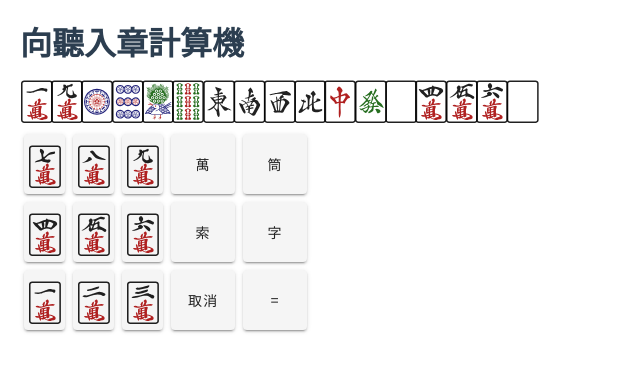
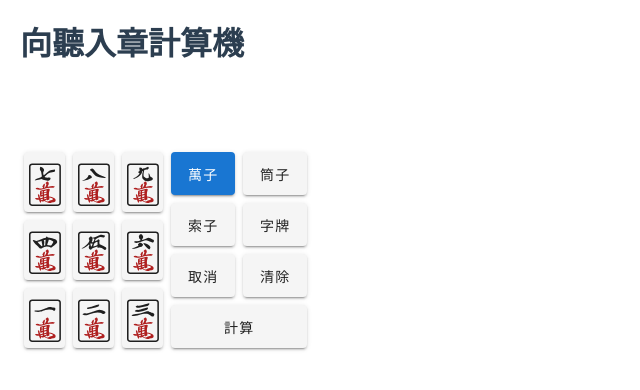
Before and after one commit to garyleung142857/cal-shanten-beta, a Vue app: page / in a window 1280 px wide. Shown: the top 390 px of the page, without its empty margins (0-640 px from the left). Built offline with nearby package versions, Linux system fonts and the light colour scheme.

Commit message:
implemeted keyboard

```diff
--- a/src/App.vue
+++ b/src/App.vue
@@ -2,8 +2,13 @@
   <v-app id="app">
     <h1> 向聽入章計算機 </h1>
 
-    <TileHand />
-    <InputKeyboard />
+    <TileHand :hand="hand"/>
+    <InputKeyboard
+      @inputTile="(tileName) => inputTile(tileName)"
+      @removeLastTile="removeLastTile"
+      @clearAll="clearAll"
+      @submitQuery="handleQuery"
+    />
     <v-alert
       v-if="error"
       color="red"
@@ -30,7 +35,8 @@
 import SingleResult from './components/SingleResult.vue'
 import TileHand from './components/TileHand.vue'
 import InputKeyboard from './components/InputKeyboard.vue'
-import { suitStrsQuery } from './scripts/InOut.js'
+import { tilesQuery } from './scripts/InOut.js'
+import { sortHand } from './scripts/Helper.js'
 export default {
   name: 'App',
   components: {
@@ -40,17 +46,19 @@ export default {
   },
   data(){
     return {
-      query: null,
+      // query: null,
+      hand: [],
+      ruleName: 'Menzu',
       queryResults: null,
       tiles: null,
       error: null,
     }
   },
   methods: {
-    handleQuery: function(query){
-      this.query = query
+    handleQuery(){
       this.overlay = true
-      suitStrsQuery(this.query.suitStrArr, this.query.ruleName)
+      sortHand(this.hand)
+      tilesQuery(this.hand, this.ruleName)
       .then(res => {
         this.queryResults = res
         this.error = null
@@ -66,6 +74,15 @@ export default {
         this.queryResults = null
       })
     },
+    inputTile(tileName){
+      this.hand.push(tileName)
+    },
+    clearAll(){
+      this.hand = []
+    },
+    removeLastTile(){
+      this.hand.pop()
+    }
   }
 }
 </script>
--- a/src/components/InputKeyboard.vue
+++ b/src/components/InputKeyboard.vue
@@ -11,16 +11,35 @@
     </v-card>
     <v-card flat class="pa-1 d-flex flex-column">
       <v-row dense class="d-flex" align-content="stretch">
-        <v-btn class="suit-btn pa-1 ma-1 flex-grow-1" @click="changeSuit('man')">萬</v-btn>
-        <v-btn class="suit-btn pa-1 ma-1" @click="changeSuit('pin')">筒</v-btn>
+        <v-btn
+          class="suit-btn pa-1 ma-1"
+          @click="changeSuit('man')"
+          :class="curSuit == 'man' ? 'primary' : null"
+        >萬子</v-btn>
+        <v-btn
+          class="suit-btn pa-1 ma-1"
+          @click="changeSuit('pin')"
+          :class="curSuit == 'pin' ? 'primary' : null"
+        >筒子</v-btn>
       </v-row>
       <v-row dense class="d-flex">
-        <v-btn class="suit-btn pa-1 ma-1" @click="changeSuit('sou')">索</v-btn>
-        <v-btn class="suit-btn pa-1 ma-1" @click="changeSuit('zi')">字</v-btn>
+        <v-btn
+          class="suit-btn pa-1 ma-1"
+          @click="changeSuit('sou')"
+          :class="curSuit == 'sou' ? 'primary' : null"
+        >索子</v-btn>
+        <v-btn
+          class="suit-btn pa-1 ma-1"
+          @click="changeSuit('zi')"
+          :class="curSuit == 'zi' ? 'primary' : null"
+        >字牌</v-btn>
       </v-row>
       <v-row dense class="d-flex">
-        <v-btn class="suit-btn pa-1 ma-1" @click="changeSuit('sou')">取消</v-btn>
-        <v-btn class="suit-btn pa-1 ma-1" @click="changeSuit('zi')">=</v-btn>
+        <v-btn class="suit-btn pa-1 ma-1" @click="removeLastTile()">取消</v-btn>
+        <v-btn class="suit-btn pa-1 ma-1" @click="clearAll()">清除</v-btn>
+      </v-row>
+      <v-row dense class="d-flex">
+        <v-btn block class="submit-btn pa-1 ma-1" @click="submitQuery()">計算</v-btn>
       </v-row>
     </v-card>
   </v-card>
@@ -40,10 +59,7 @@
     },
     computed: {
       curSuitLayout(){
-        if(LAYERS){
-          return LAYERS[this.curSuit]
-        }
-        return null
+        return LAYERS ? LAYERS[this.curSuit] : null
       }
     },
     methods: {
@@ -55,6 +71,9 @@
       },
       clearAll(){
         this.$emit('clearAll')
+      },
+      submitQuery(){
+        this.$emit('submitQuery')
       },
       changeSuit(suit){
         this.curSuit = suit
@@ -72,4 +91,9 @@
     position: relative;
     height: unset !important;
   }
+  .submit-btn{
+    width: 60px;
+    min-width: unset !important;
+    height: unset !important;
+  }
 </style>
--- a/src/components/TileHand.vue
+++ b/src/components/TileHand.vue
@@ -4,23 +4,7 @@
     class="hand d-flex ma-0 flex-wrap"
     width="100%"
   >
-    <TileImage tileName="1m" />
-    <TileImage tileName="9m" />
-    <TileImage tileName="1p" />
-    <TileImage tileName="9p" />
-    <TileImage tileName="1s" />
-    <TileImage tileName="9s" />
-    <TileImage tileName="1z" />
-    <TileImage tileName="2z" />
-    <TileImage tileName="3z" />
-    <TileImage tileName="4z" />
-    <TileImage tileName="5z" />
-    <TileImage tileName="6z" />
-    <TileImage tileName="7z" />
-    <TileImage tileName="4m" />
-    <TileImage tileName="5m" />
-    <TileImage tileName="6m" />
-    <TileImage tileName="7z" />
+    <TileImage v-for="(tn, idx) in hand" :tileName="tn" :key="idx"/>
   </v-card>
 </template>
 <script>
@@ -31,13 +15,14 @@
       TileImage
     },
     props: {
-
+      hand: {type: Array, default: () => []}
     },
   }
 </script>
 
 <style scoped>
   .hand {
+    min-height: 80px;
     justify-content: flex-start;
     align-items: center;
     border: 1px black solid;
--- a/src/scripts/Helper.js
+++ b/src/scripts/Helper.js
@@ -118,6 +118,19 @@ export const checkHand = (hand, ruleName) =>{
   }
 }
 
+export const sortHand = (hand) => {
+  const SUITS = ['m', 'p', 's', 'z']
+  const RANKS = ['1', '2', '3', '4', '5', '6', '7', '8', '9']
+  hand.sort((a, b) => {
+    const rankDiff = SUITS.indexOf(a[1]) - SUITS.indexOf(b[1])
+    if(SUITS.indexOf(a[1]) == SUITS.indexOf(b[1])){
+      return RANKS.indexOf(a[0]) > RANKS.indexOf(b[0]) ? 1 : -1
+    }
+    return rankDiff > 0 ? 1 : -1
+  })
+}
+
+
 export const rulesNames = [
   'Menzu',
   'HK',
```
